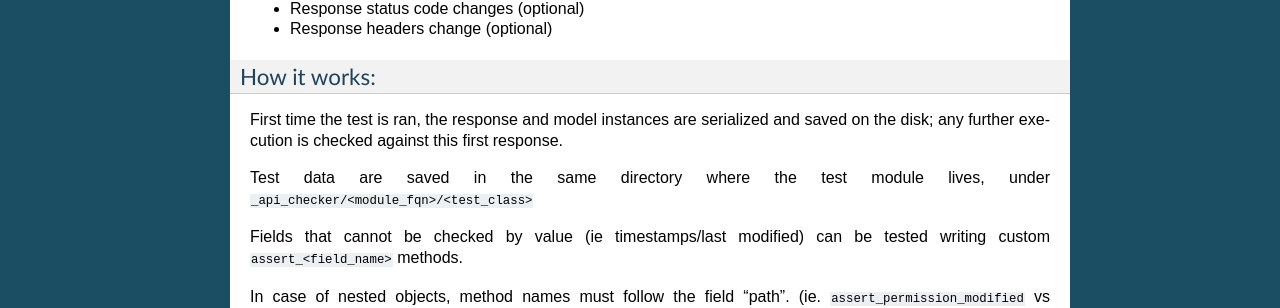
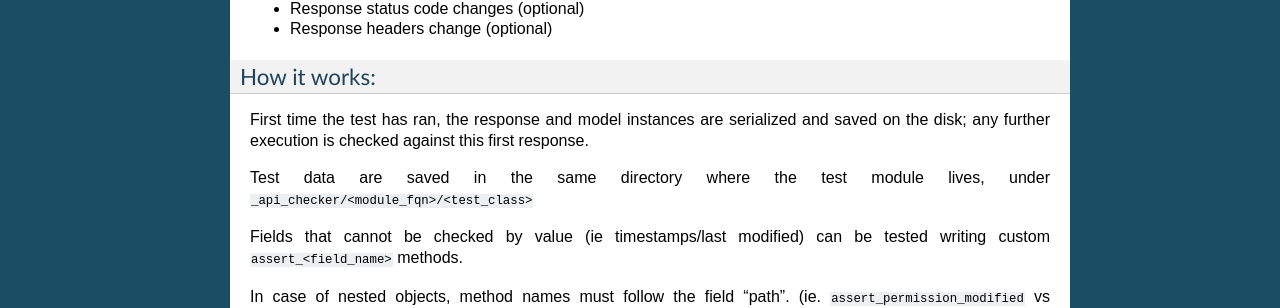
Before and after one commit to saxix/drf-api-checker, a Sphinx documentation site: the page built from docs/index.rst, in a window 1280 px wide. Shown: the part 378-686 px from the top of the page. Built offline with Sphinx 7.4.7, drawn with Linux system fonts in a browser that asks for light colours.

```diff
--- a/docs/index.rst
+++ b/docs/index.rst
@@ -37,7 +37,7 @@ Contract violations can happen when:
 How it works:
 -------------
 
-First time the test is ran, the response and model instances are serialized and
+First time the test has ran, the response and model instances are serialized and
 saved on the disk; any further execution is checked against this first response.
 
 Test data are saved in the same directory where the test module lives,
```
Also changed, not shown: README.md (+1 -1 lines).
